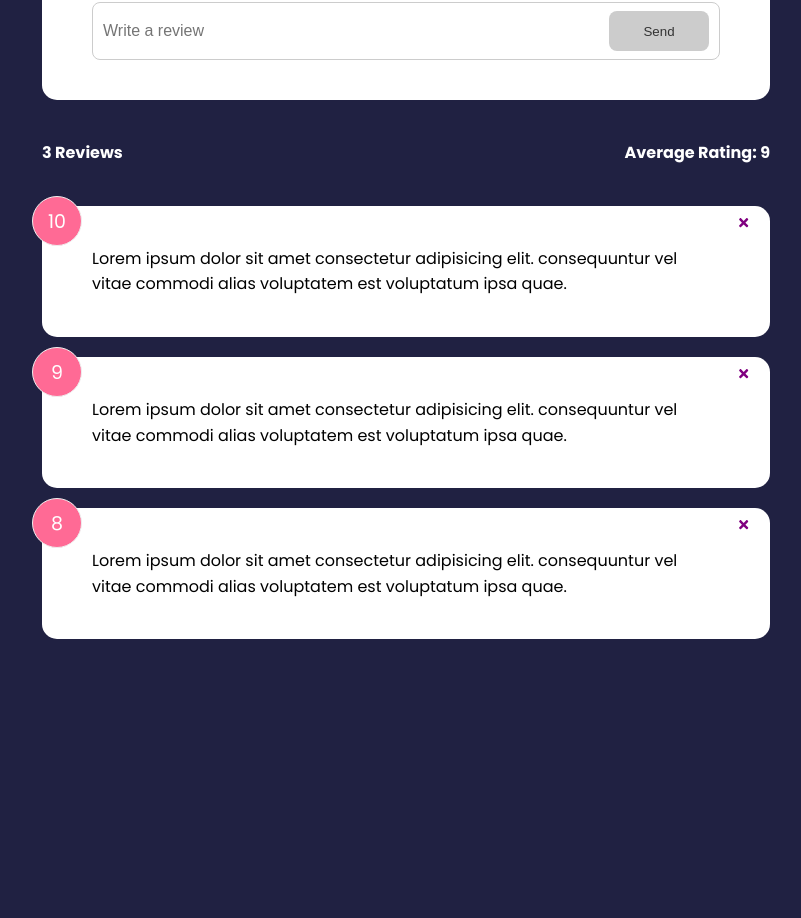
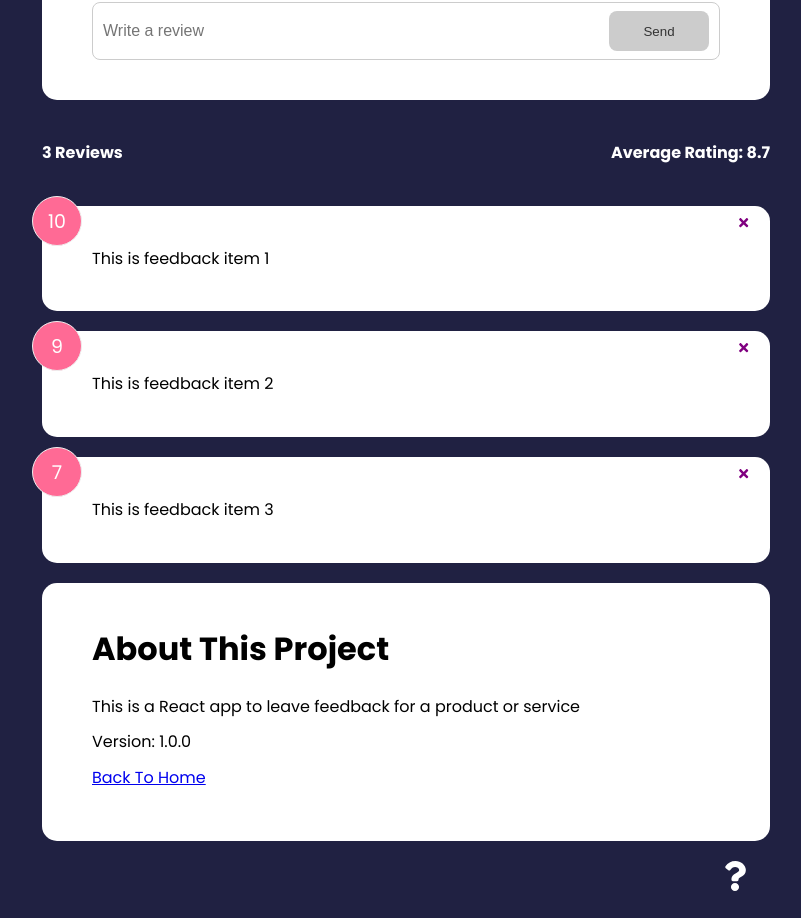
Before and after one commit to OnelioViera/feedback-app, a React (Create React App) app: page / in a window 1280 px wide. Shown: the part 293-1211 px from the top of the page, without its empty margins (234-1035 px from the left). Before the commit the page ends 952 px from the top, so only its background shows below. Built offline with nearby package versions, Linux system fonts and the light colour scheme.

Commit message:
update files

```diff
--- a/src/App.js
+++ b/src/App.js
@@ -1,35 +1,35 @@
-import { v4 as uuidv4 } from 'uuid';
-import { useState } from 'react';
+import { BrowserRouter as Router, Routes, Route } from 'react-router-dom';
 import Header from './components/Header';
 import FeedbackList from './components/FeedbackList';
-import FeedbackData from './data/FeedbackData';
 import FeedbackStats from './components/FeedbackStats';
 import FeedbackForm from './components/FeedbackForm';
+import AboutPage from './pages/AboutPage';
+import { FeedbackProvider } from './context/FeedbackContext';
+import AboutIconLink from './components/AboutIconLink';
 
 function App() {
-  const [feedback, setFeedback] = useState (FeedbackData);
-
-  const addFeedback = (newFeedback) => {
-    newFeedback.id = uuidv4()
-    setFeedback([newFeedback, ...feedback])
-  }
-
-
-  const deleteFeedback = (id) => {
-    if(window.confirm('Are you sure you want to delete this feedback?')) {
-    setFeedback(feedback.filter((item) => item.id !== id))
-    }
-  };
 
   return (
-    <>
-    <Header />
-    <div className="container">
-      <FeedbackForm handleAdd={addFeedback} />
-      <FeedbackStats feedback={feedback} />
-      <FeedbackList feedback={feedback} handleDelete={deleteFeedback} />
-    </div>
-    </>
+    <FeedbackProvider>
+      <Router>
+        <Header />
+        <div className="container">
+          <Routes>
+            <Route path="/" element={
+              <>
+                <FeedbackForm />
+                <FeedbackStats />
+                <FeedbackList />
+              </>
+            } />
+            <Route path="/about" element={AboutPage} />
+          </Routes>
+          <AboutPage />
+          <AboutIconLink />
+        </div>
+      </Router>
+    </FeedbackProvider>
+
   );
 }
 
--- /dev/null
+++ b/src/components/AboutIconLink.jsx
@@ -0,0 +1,14 @@
+import {FaQuestion} from 'react-icons/fa'
+import {Link} from 'react-router-dom'
+
+function AboutIconLink() {
+  return (
+    <div className='about-link'>
+      <Link to='/about'>
+      <FaQuestion size={30} />
+      </Link>
+    </div>
+  )
+}
+
+export default AboutIconLink
--- a/src/components/FeedbackForm.jsx
+++ b/src/components/FeedbackForm.jsx
@@ -1,14 +1,17 @@
-import { useState } from 'react';
+import { useState, useContext } from 'react';
 import RatingSelect from './RatingSelect';
 import Card from './shared/Card';
 import Button from './shared/Button';
+import FeedbackContext from '../context/FeedbackContext';
 
 
-function FeedbackForm({handleAdd}) {
+function FeedbackForm() {
   const [text, setText] = useState('');
   const [rating, setRating] = useState(10);
   const [btnDisabled, setBtnDisabled] = useState('true');
   const [message, setMessage] = useState('');
+
+  const { addFeedback } = useContext(FeedbackContext);
 
 
   const handleTextChange = (e) => {
@@ -35,7 +38,7 @@
         rating,
     }
 
-    handleAdd(newFeedback)
+    addFeedback(newFeedback)
 
     setText('')
   }
--- a/src/components/FeedbackItem.jsx
+++ b/src/components/FeedbackItem.jsx
@@ -1,12 +1,16 @@
 import { FaTimes } from 'react-icons/fa'
+import {useContext } from 'react'
 import PropTypes from 'prop-types';
 import Card from './shared/Card';
+import FeedbackContext from '../context/FeedbackContext';
 
-function FeedbackItem({ item, handleDelete }) {
+function FeedbackItem({ item }) {
+  const {deleteFeedback} = useContext(FeedbackContext);
+
   return (
     <Card>
       <div className="num-display">{item.rating}</div>
-      <button onClick={() => handleDelete(item.id)} className='close'>
+      <button onClick={() => deleteFeedback(item.id)} className='close'>
         <FaTimes color='purple' />
       </button>
       <div className='text-display'>{item.text}</div>
--- a/src/components/FeedbackList.jsx
+++ b/src/components/FeedbackList.jsx
@@ -1,9 +1,12 @@
 import { motion, AnimatePresence } from 'framer-motion';
-import PropTypes from 'prop-types';
+import { useContext } from 'react';
 import FeedbackItem from './FeedbackItem';
+import FeedbackContext from '../context/FeedbackContext';
 
-function FeedbackList({ feedback, handleDelete }) {
-  if(!feedback || feedback.length === 0) {
+function FeedbackList() {
+  const { feedback } = useContext(FeedbackContext);
+
+  if (!feedback || feedback.length === 0) {
     return <p>No Feedback Yet</p>
   }
 
@@ -19,15 +22,12 @@
           >
             <FeedbackItem
               key={item.id}
-        item={item}
-        handleDelete={handleDelete} />
+              item={item}/>
           </motion.div>
         ))}
-
       </AnimatePresence>
     </div>
   )
-}
 
 //   return (
 //     <div className='feedback-list'>
@@ -38,16 +38,6 @@
 //       ))}
 //     </div>
 //   )
-// }
-
-FeedbackList.propTypes = {
-  feedback: PropTypes.arrayOf(
-    PropTypes.shape({
-    id: PropTypes.number.isRequired,
-    text: PropTypes.string.isRequired,
-    rating: PropTypes.number.isRequired,
-  })
-  ),
 }
 
 export default FeedbackList
--- a/src/components/FeedbackStats.jsx
+++ b/src/components/FeedbackStats.jsx
@@ -1,8 +1,10 @@
-import PropTypes from 'prop-types'
+import { useContext } from 'react'
+import FeedbackContext from '../context/FeedbackContext'
 
-function FeedbackStats({feedback}) {
+function FeedbackStats() {
+  const { feedback } = useContext(FeedbackContext)
+
 // Calculate average rating
-
 let average = feedback.reduce((acc, curr) => {
   return acc + curr.rating
 }, 0) / feedback.length
@@ -17,8 +19,4 @@
   )
 }
 
-FeedbackStats.propTypes ={
-  feedback: PropTypes.array.isRequired,
-}
-
 export default FeedbackStats
--- /dev/null
+++ b/src/context/FeedbackContext.js
@@ -0,0 +1,49 @@
+import { v4 as uuidv4 } from 'uuid';
+import { createContext, useState } from 'react';
+
+const FeedbackContext = createContext();
+
+export const FeedbackProvider = ({ children }) => {
+  const [feedback, setFeedback] = useState([
+
+    {
+      id: 1,
+      text: 'This is feedback item 1',
+      rating: 10
+    },
+    {
+      id: 2,
+      text: 'This is feedback item 2',
+      rating: 9,
+    },
+    {
+      id: 3,
+      text: 'This is feedback item 3',
+      rating: 7,
+    },
+  ]);
+
+  const addFeedback = (newFeedback) => {
+    newFeedback.id = uuidv4()
+    setFeedback([newFeedback, ...feedback])
+  }
+
+  const deleteFeedback = (id) => {
+    if (window.confirm('Are you sure you want to delete this feedback?')) {
+      setFeedback(feedback.filter((item) => item.id !== id))
+    }
+  };
+
+  return (<FeedbackContext.Provider
+    value={{
+      feedback,
+      deleteFeedback,
+      addFeedback,
+    }}
+  >
+    {children}
+  </FeedbackContext.Provider>
+  )
+};
+
+export default FeedbackContext;
--- a/src/index.css
+++ b/src/index.css
@@ -190,6 +190,7 @@
 .about-link {
   display: flex;
   justify-content: flex-end;
+  margin: 20px;
 }
 
 /* FIX: Remove position: absolute to keep about icon at the bottom of the
--- /dev/null
+++ b/src/pages/AboutPage.jsx
@@ -0,0 +1,19 @@
+import Card from '../components/shared/Card'
+import { Link } from 'react-router-dom'
+
+function AboutPage() {
+  return (
+    <Card>
+      <div className="about">
+        <h1>About This Project</h1>
+        <p>This is a React app to leave feedback for a product or service</p>
+        <p>Version: 1.0.0</p>
+        <p>
+          <Link to='/'>Back To Home</Link>
+        </p>
+      </div>
+    </Card>
+  )
+}
+
+export default AboutPage
```
Lines whose indentation alone changed are shown as unchanged.
